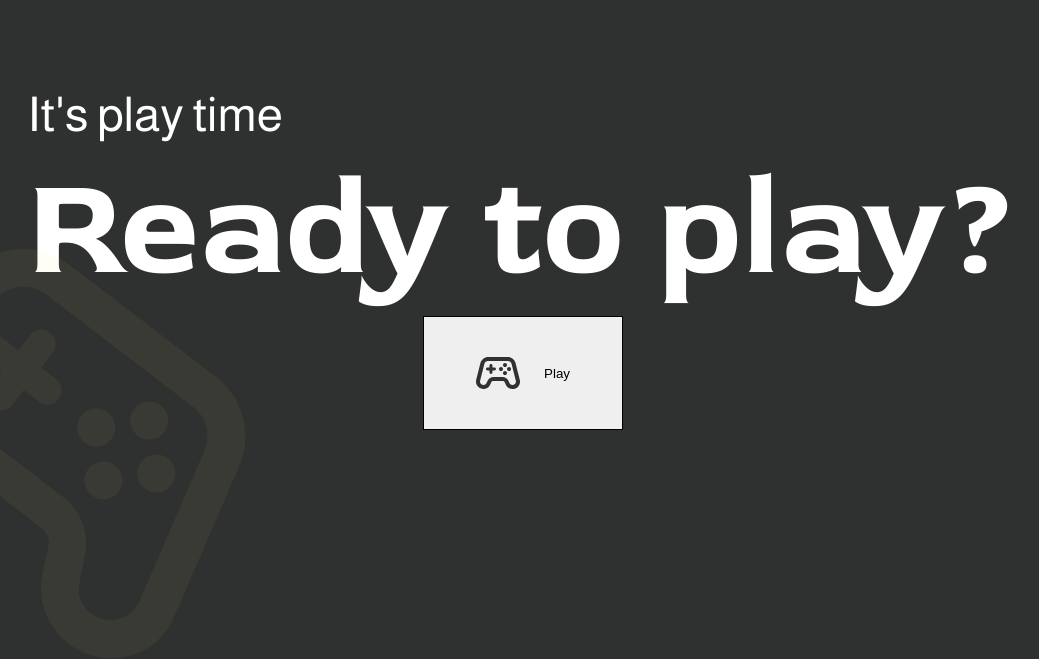
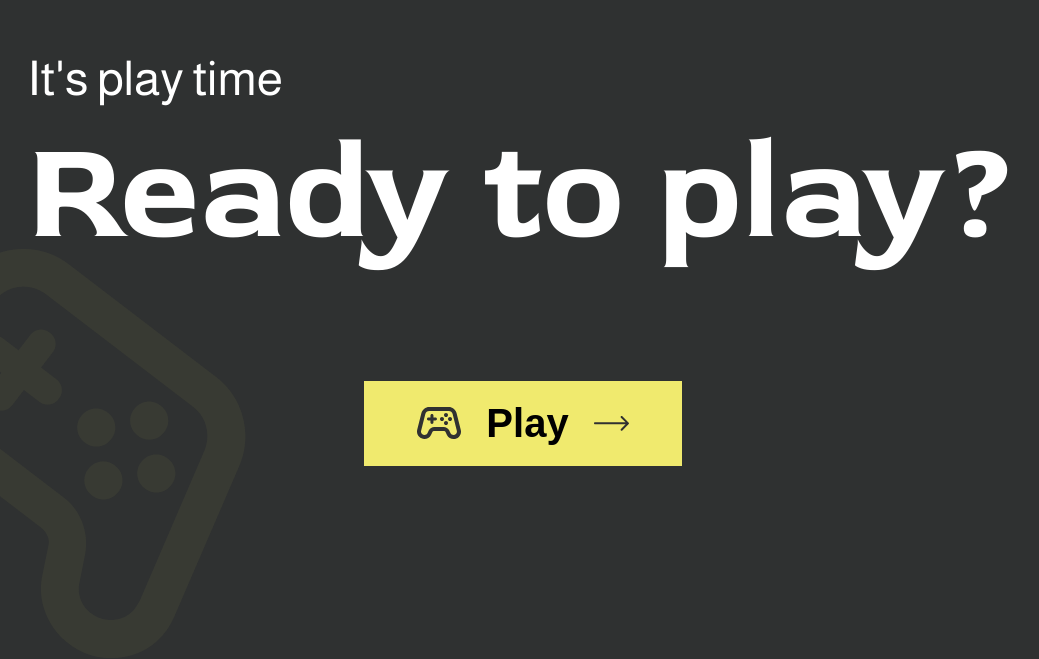
Before and after one commit to FabianP95/memory, a website built with Vite: page index.html in a window 1280 px wide. Shown: the part 141-800 px from the top of the page, without its empty margins (117-1156 px from the left). Built offline with nearby package versions, Linux system fonts and the light colour scheme.

Commit message:
feat: finished styling of landing page - added hover effects of the start button

```diff
--- a/index.html
+++ b/index.html
@@ -14,9 +14,10 @@
             <h1>Ready to play?</h1>
         </div>
         <div>
-            <button class="btn">
-                <img src="./public/assets/img/index/controllerBtn.svg" alt="small image of a controller">
+            <button class="btn start-btn">
+                <img class="before-img" src="./public/assets/img/index/controllerBtn.svg" alt="small image of a controller">
                 <span>Play</span>
+                <img class="after-img" src="./public/assets/img/index/arrowDef.svg" alt="pointing arrow">
             </button>
         </div>
     </div>
--- a/src/styles/components/_btn.scss
+++ b/src/styles/components/_btn.scss
@@ -1,10 +1,41 @@
 @use '../abstracts/main' as colors;
-.btn{
+@use '../base/typography' as typo;
+@use "sass:map";
+
+.btn {
     border: 1px solid;
     display: flex;
     align-items: center;
-    padding: 40px;
-    width: 200px;
+    padding: 20px 40px;
+    width: 320px;
     justify-content: space-around;
     cursor: pointer;
+
+    >img.before-img {
+        transition: transform 0.3s ease;
+    }
+
+    &:hover img.before-img {
+
+        transform: rotate(-35deg);
+    }
 }
+
+.start-btn {
+    border-color: colors.$dark;
+    background-color: colors.$yellow;
+    margin-top: 100px;
+
+    >span {
+        font-weight: map.get(typo.$weights, 700);
+        font-size: map.get(typo.$sizes, 40);
+    }
+
+    >img.after-img {
+        transition: transform 0.3s ease;
+    }
+
+    &:hover img.after-img {
+        transform: scale(1.25);
+    }
+}
```
